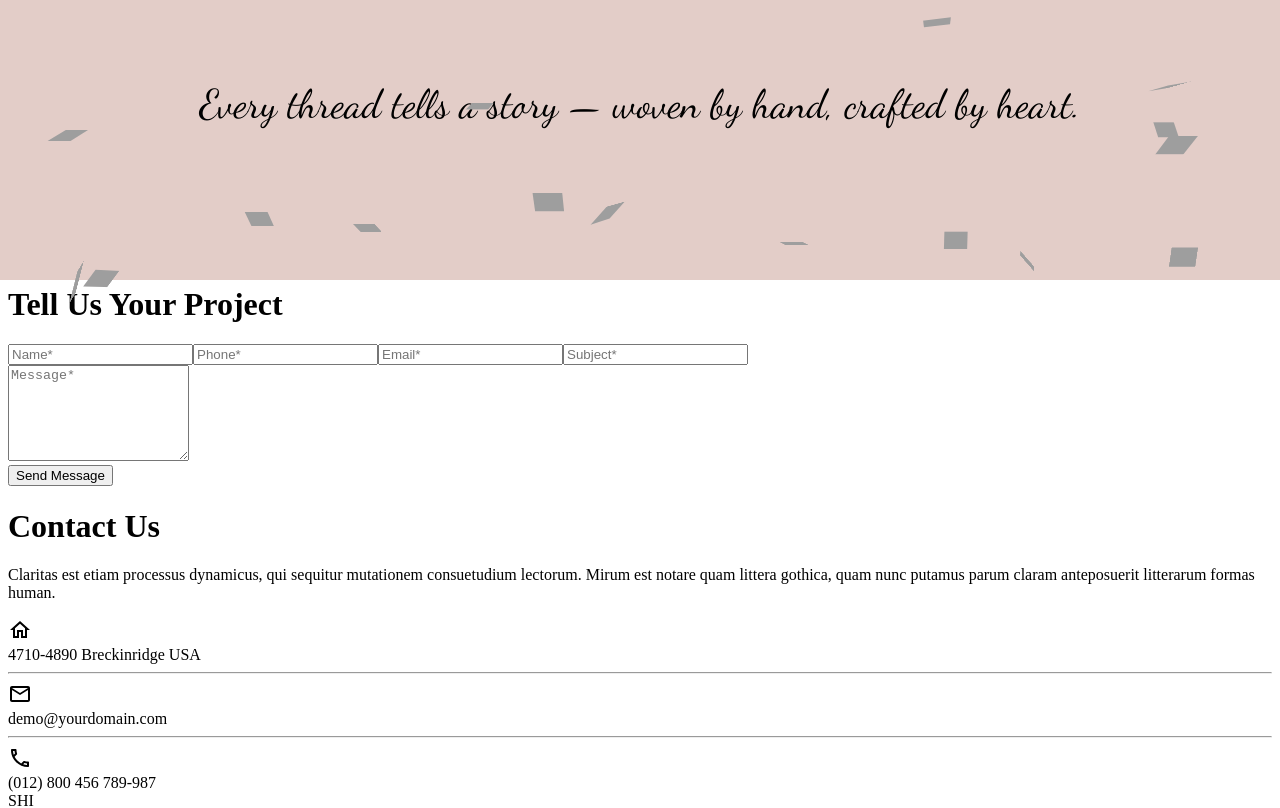
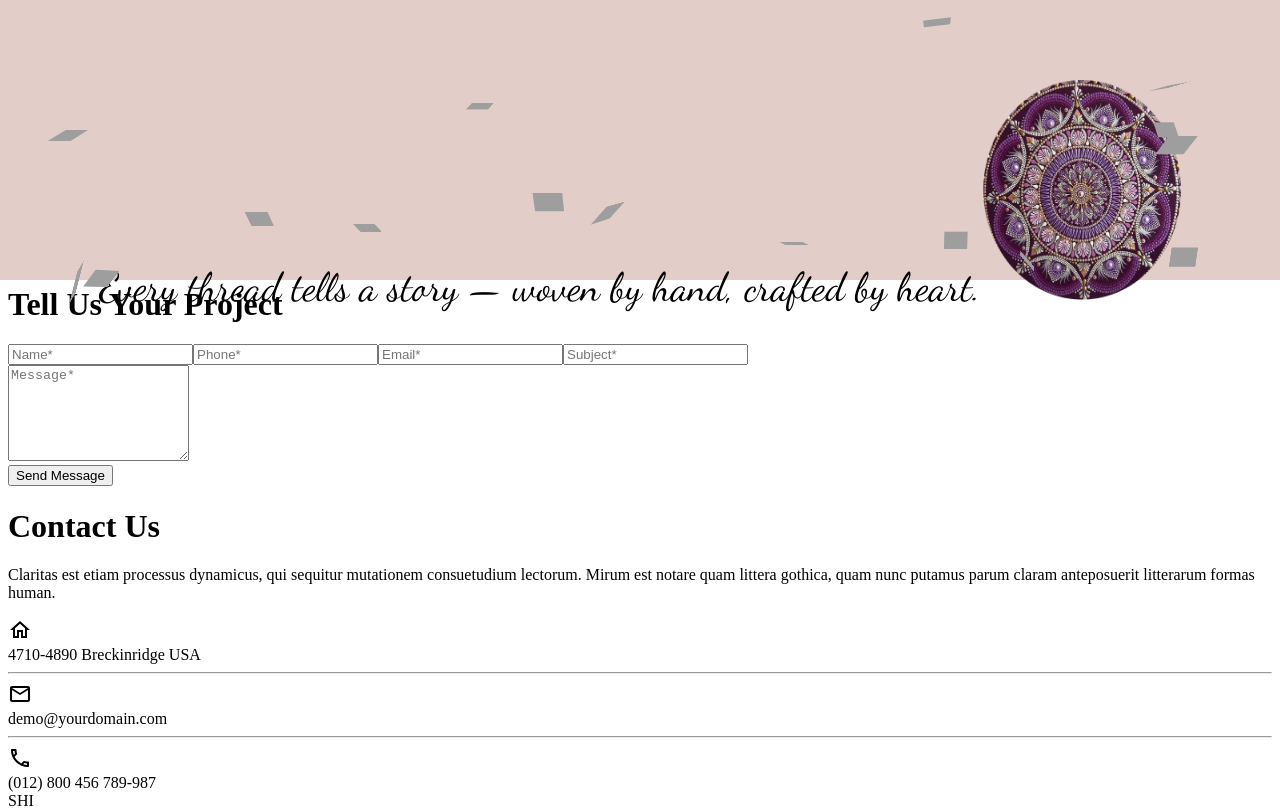
Before and after one commit to satyahandloomindustries/satya-handloom-industries-fe, a Next.js app: page /contactUs in a window 1280 px wide. Shown: the top 808 px of the page. Built offline with nearby package versions, Linux system fonts and the light colour scheme; grey boxes are pictures that could not be loaded.

Commit message:
Aeshetic design done

```diff
--- a/components/FallingLeaves/index.jsx
+++ b/components/FallingLeaves/index.jsx
@@ -3,11 +3,12 @@ import React, { useEffect, useRef } from 'react';
 import styles from './index.module.css';
 import { Dancing_Script } from 'next/font/google';
 import clsx from 'clsx';
+import Image from 'next/image';
 
 const dancing = Dancing_Script({
   subsets: ['latin'],
-  weight: ['400', '700'], // optional
-  display: 'swap', // recommended
+  weight: ['400', '700'],
+  display: 'swap',
 });
 const FallingLeaves = () => {
   const containerRef = useRef(null);
@@ -167,6 +168,13 @@ const FallingLeaves = () => {
       ref={containerRef}
     >
       Every thread tells a story — woven by hand, crafted by heart.
+      <Image
+        width={200}
+        height={220}
+        src="/images/purplePattern.png"
+        alt="purplePattern"
+        className="absolute top-0 left-0 object-cover opacity-50"
+      />
     </div>
   );
 };
```
Also changed, not shown: public/images/purplePattern.png (added).
